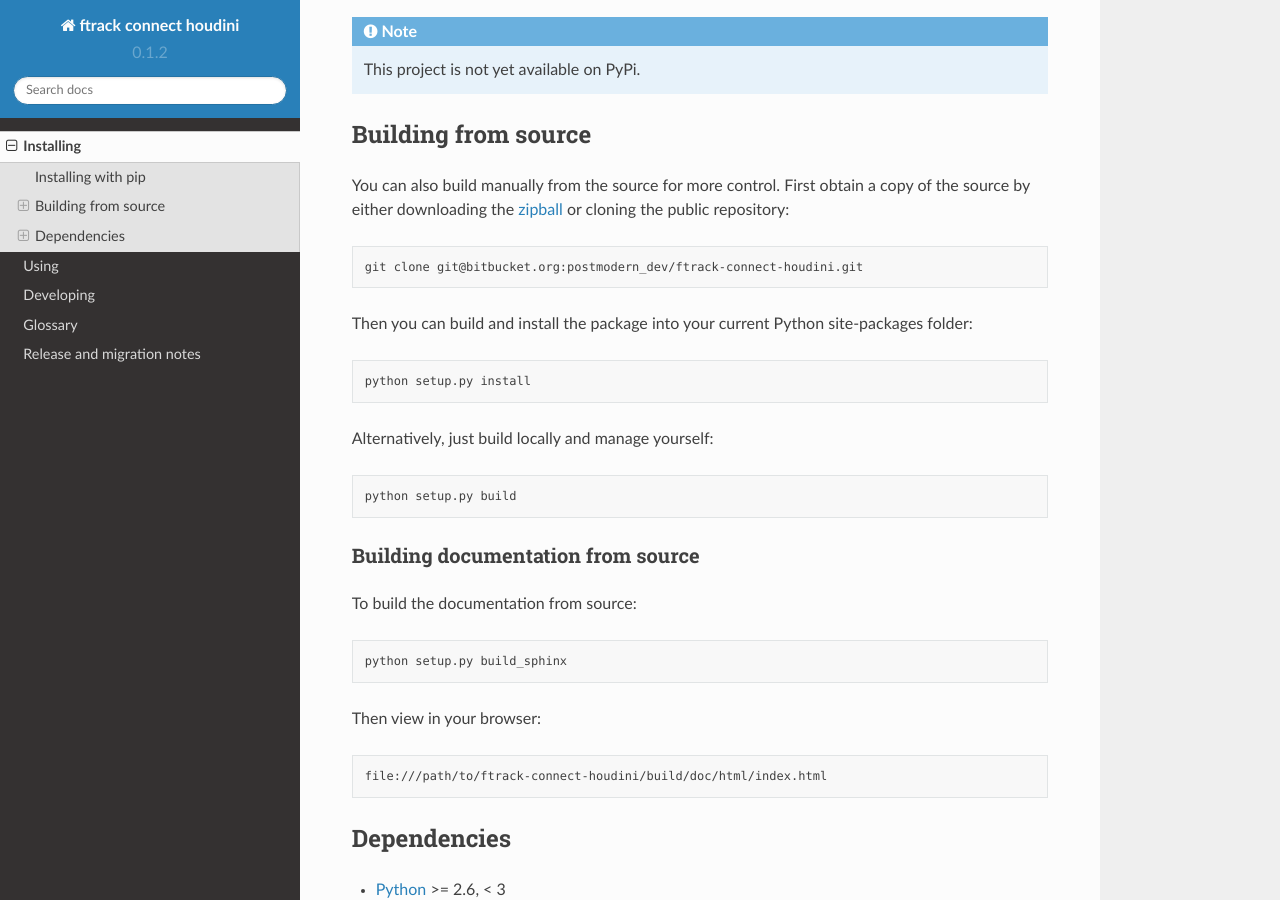
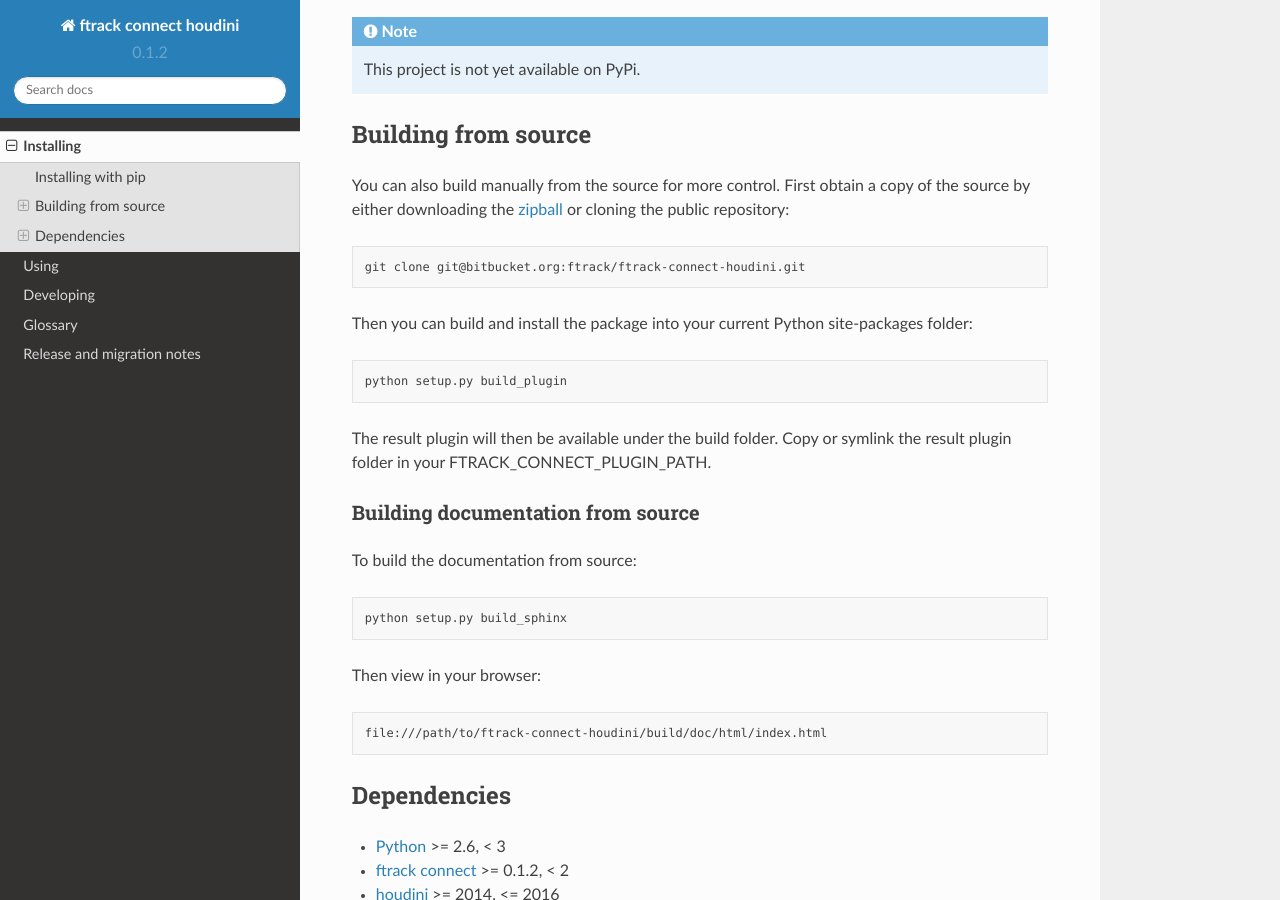
Before and after one commit to ftrackhq/ftrack-connect-houdini, a Sphinx documentation site: the page built from doc/installing.rst, in a window 1280 px wide and 900 px high, scrolled down 314 px. Built offline with Sphinx 7.4.7 and the Read the Docs theme 2.0.0, drawn with Linux system fonts in a browser that asks for light colours.

Commit message:
update build docs

```diff
--- a/doc/installing.rst
+++ b/doc/installing.rst
@@ -29,16 +29,15 @@
 `zipball <https://bitbucket.org/ftrack/ftrack-connect-houdini/get/master.zip>`_ or
 cloning the public repository::
 
-    git clone git@bitbucket.org:postmodern_dev/ftrack-connect-houdini.git
+    git clone git@bitbucket.org:ftrack/ftrack-connect-houdini.git
 
 Then you can build and install the package into your current Python
 site-packages folder::
 
-    python setup.py install
+    python setup.py build_plugin
 
-Alternatively, just build locally and manage yourself::
-
-    python setup.py build
+The result plugin will then be available under the build folder.
+Copy or symlink the result plugin folder in your FTRACK_CONNECT_PLUGIN_PATH.
 
 Building documentation from source
 ----------------------------------
```
